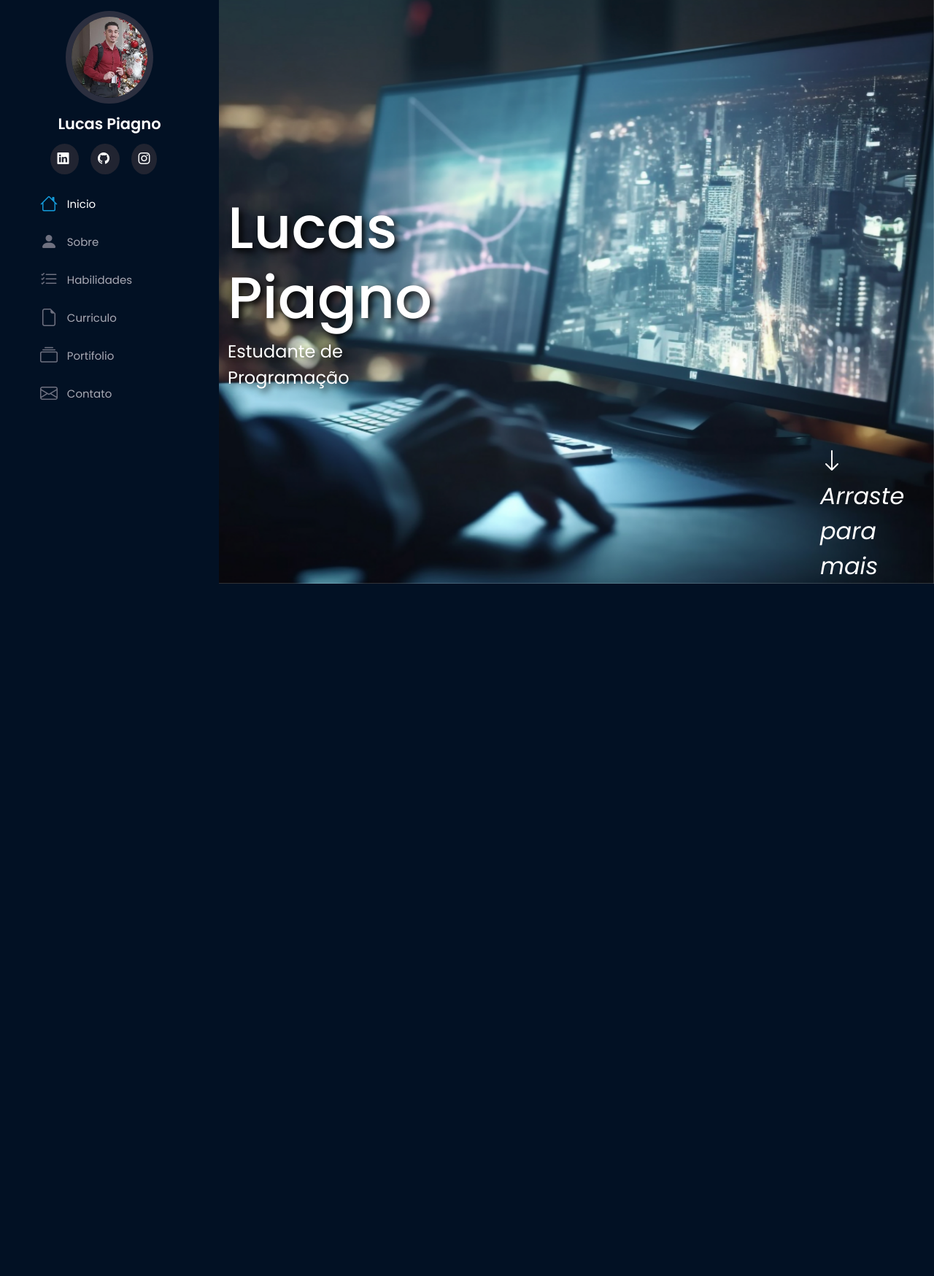
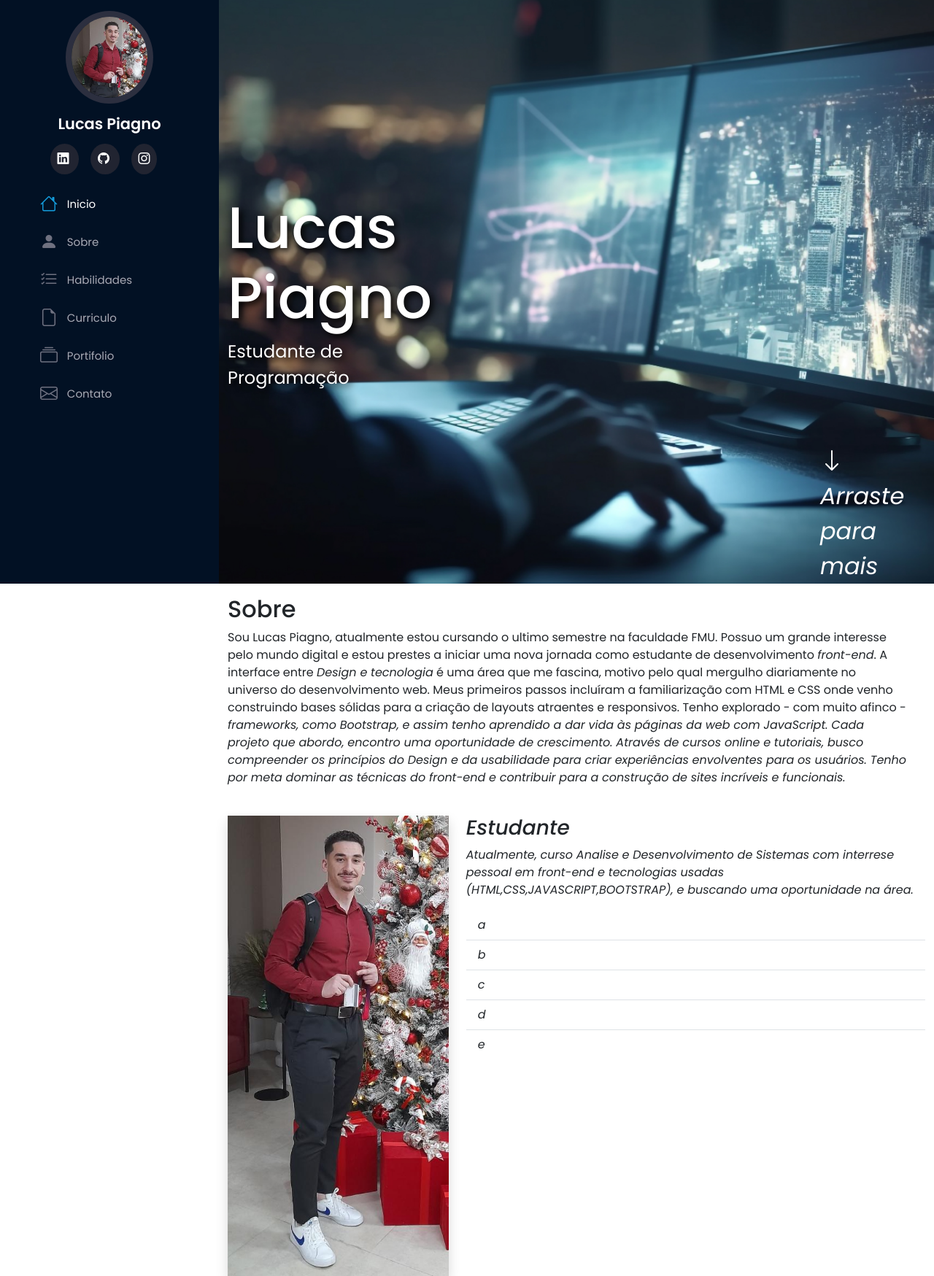
Before and after one commit to LucasPiag/Portifolio, a Python web app: template templates/index.html in a window 1280 px wide. Shown: the whole page at 73% size. Before the commit the page ends 800 px from the top, so only its background shows below. Run offline with Jinja, Linux system fonts and the light colour scheme; the template is opened without the code that fills it, so the values that code supplies are empty; some libraries are stand-ins or nearby versions.

Commit message:
git commit

```diff
--- a/templates/index.html
+++ b/templates/index.html
@@ -73,11 +73,51 @@
 
         </section>
 
-        <section id="sobre">
+        <section class="container" id="sobre">
 
-        </section>
+            <div class="row w-100">
+                <div class="col-md-12">
+                    <h2 class="pt-3" >Sobre</h2>
+                    <p>
+                        Sou Lucas Piagno, atualmente estou cursando o ultimo semestre na faculdade FMU.
 
-    </main>
+                        Possuo um grande interesse pelo mundo digital e estou prestes a iniciar uma nova jornada como estudante de desenvolvimento <i>front-end</i>.
+
+                        A interface entre <i>Design e tecnologia</i> é uma área que me fascina, motivo pelo qual mergulho diariamente no universo do desenvolvimento web. Meus primeiros passos incluíram a familiarização com HTML e CSS onde venho construindo bases sólidas para a criação de layouts atraentes e responsivos.
+
+                        Tenho explorado - com muito afinco - <i>frameworks,<i/> como <i>Bootstrap,</i> e assim tenho aprendido a dar vida às páginas da web com <i>JavaScript</i>. Cada projeto que abordo, encontro uma oportunidade de crescimento.
+
+                        Através de cursos online e tutoriais, busco compreender os princípios do Design e da usabilidade para criar experiências envolventes para os usuários. Tenho por meta dominar as técnicas do front-end e contribuir para a construção de sites incríveis e funcionais.
+                    </p>
+
+                </div>
+
+            </div>
+
+            <div class="row mt-4">
+                <div class="col-md-4">
+                    <img class="img-fluid shadow" src="../static/img/perfil.jpg" alt="foto_sobre">
+                </div>
+
+                <div class="col-md-8">
+                    <h3>Estudante</h3>
+                    <p>
+                        Atualmente, curso Analise e Desenvolvimento de Sistemas com interrese pessoal em front-end e tecnologias usadas <i>(HTML,CSS,JAVASCRIPT,BOOTSTRAP)</i>, e buscando uma oportunidade na área.
+                    </p>
+
+                    <ul class="list-group list-group-flush">
+                        <li class="list-group-item">a</li>
+                        <li class="list-group-item">b</li>
+                        <li class="list-group-item">c</li>
+                        <li class="list-group-item">d</li>
+                        <li class="list-group-item">e</li>
+                    </ul>
+
+                </div>
+
+            </div>
+
+        </secd
 
 
 
```
